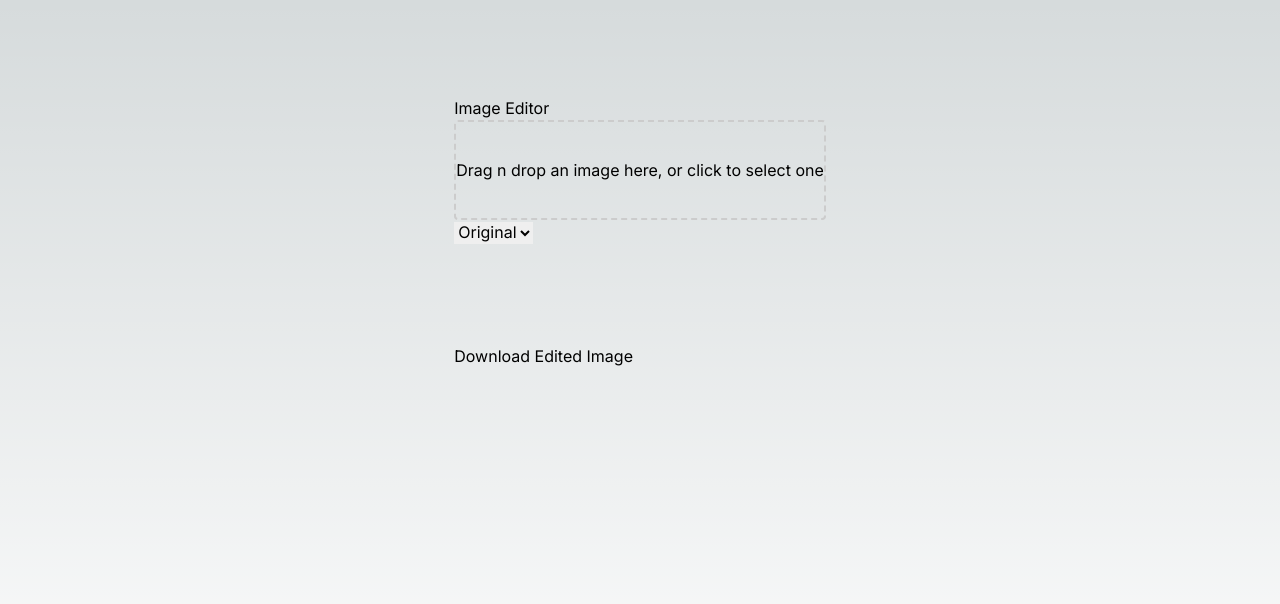
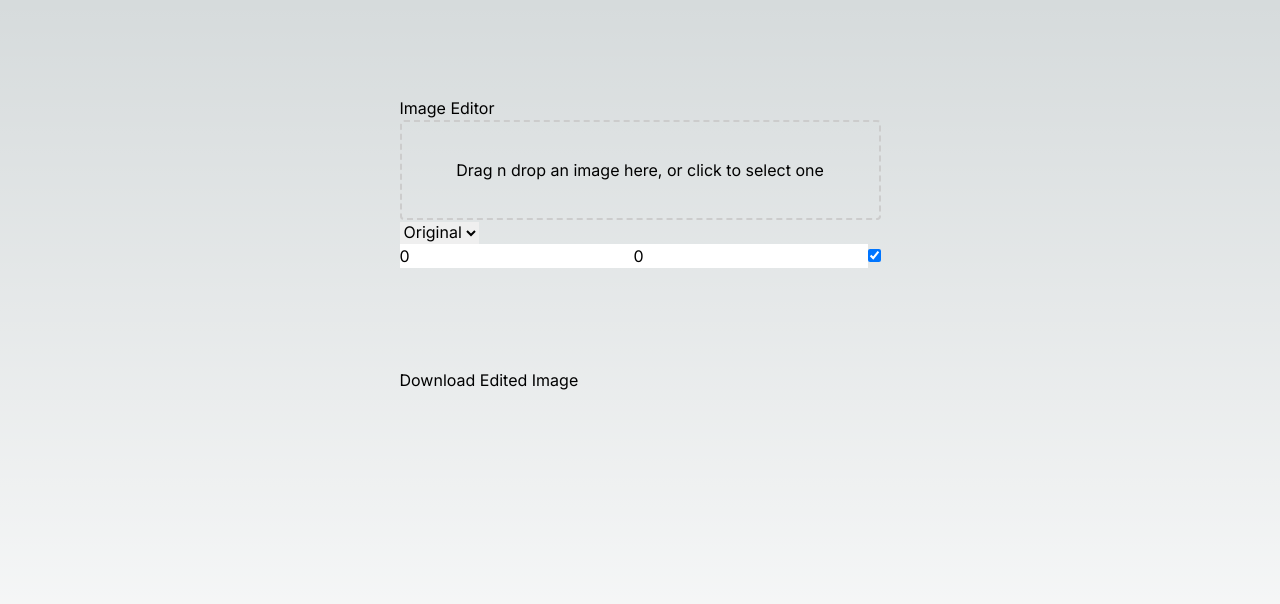
Before and after one commit to ftalves/photo-framer, a Next.js app: page / in a window 1280 px wide. Shown: the top 604 px of the page. Built offline with nearby package versions, Linux system fonts and the light colour scheme.

Commit message:
Add manual size functionality

```diff
--- a/app/page.tsx
+++ b/app/page.tsx
@@ -27,8 +27,10 @@ const ImageEditor = () => {
   const [image, setImage] = useState<HTMLImageElement>();
   const [canvasWidth, setCanvasWidth] = useState(0);
   const [canvasHeight, setCanvasHeight] = useState(0);
+  const [lockProportions, setLockProportions] = useState(true);
   const [backgroundColor, setBackgroundColor] = useState("#000");
   const [format, setFormat] = useState("jpg");
+  const [proportionRatio, setProportionRatio] = useState(1);
 
   const onDrop = (acceptedFiles: any) => {
     const file = acceptedFiles[0];
@@ -37,6 +39,10 @@ const ImageEditor = () => {
 
     image.onload = () => {
       setImage(image);
+      setCanvasWidth(image.width);
+      setCanvasHeight(image.height);
+      setProportionRatio(image.width / image.height);
+
       if (canvasRef.current) {
         canvasRef.current.width = image.width;
         canvasRef.current.height = image.height;
@@ -111,6 +117,7 @@ const ImageEditor = () => {
 
             setCanvasWidth(width);
             setCanvasHeight(height);
+            setProportionRatio(width / height);
           }}
         >
           <option value="">Original</option>
@@ -118,6 +125,39 @@ const ImageEditor = () => {
           <option value="insta-portrait">Portrait</option>
           <option value="insta-square">Square</option>
         </select>
+        <div>
+          <input
+            type="number"
+            value={canvasWidth}
+            onChange={(e) => {
+              const newWidth = Number(e.target.value);
+
+              setCanvasWidth(newWidth);
+              if (lockProportions) {
+                setCanvasHeight(Math.ceil(newWidth / proportionRatio));
+              }
+            }}
+          />
+          <input
+            type="number"
+            value={canvasHeight}
+            onChange={(e) => {
+              const newHeight = Number(e.target.value);
+
+              setCanvasHeight(newHeight);
+              if (lockProportions) {
+                setCanvasWidth(Math.ceil(newHeight * proportionRatio));
+              }
+            }}
+          />
+          <input
+            type="checkbox"
+            checked={lockProportions}
+            onChange={() => {
+              setLockProportions(!lockProportions);
+            }}
+          />
+        </div>
         <canvas ref={canvasRef} width={100} height={100} />
         <button onClick={handleDownload}>Download Edited Image</button>
       </div>
```
